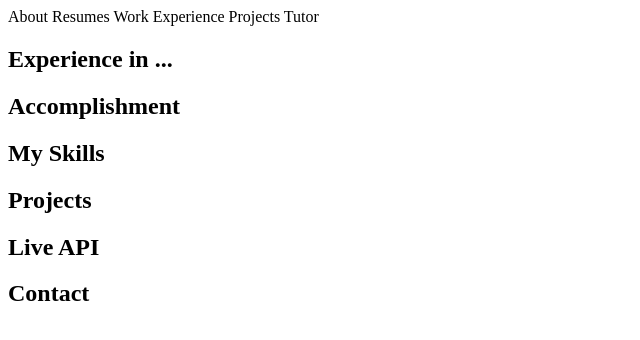
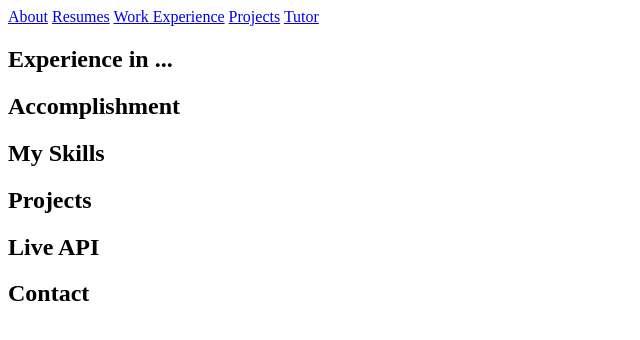
Before and after one commit to klearliu/portfolio, a plain HTML site: page index.html in a window 1280 px wide. Shown: the whole page, without its empty margins (0-640 px from the left). Drawn offline with Linux system fonts and the light colour scheme.

Commit message:
added working links to in <nav> other .html files

```diff
--- a/index.html
+++ b/index.html
@@ -1,13 +1,13 @@
 <!DOCTYPE html>
 <html lang="en">
     <head>
-        <title>Using Git</title>
+        <title>Clear Liu</title>
         <nav>
-            About
-            Resumes
-            Work Experience
-            Projects
-            Tutor
+            <a href="./about-page/about-page.html">About</a>
+            <a href="./resumes-page/resumes-page.html">Resumes</a>
+            <a href="./work-experience-page/work-experience-page.html">Work Experience</a>
+            <a href="./projects-page/projects-page.html">Projects</a>
+            <a href="./tutor-page/tutor-page.html">Tutor</a>
         </nav>
 
     </head>
```
Also changed, not shown: about-page/about-page.html (+2 -2 lines), projects-page/projects-page.html (+2 -2 lines), resumes-page/resumes-page.html (+2 -2 lines), tutor-page/tutor-page.html (+2 -2 lines), work-experience-page/work-experience-page.html (+2 -2 lines), 1 other file.
